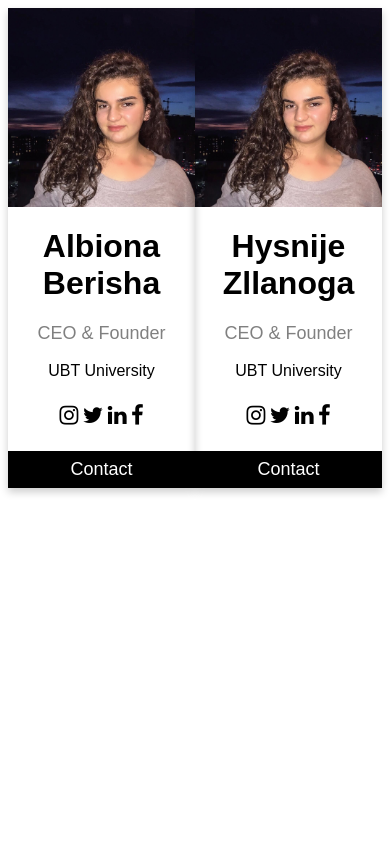
After one commit to Hysnijee/Projekti, a PHP site: page /views/ceo.php in a window 390 px wide. The commit adds this page. Run offline with PHP 8.4, Linux system fonts and the light colour scheme.

Commit message:
Created Ceo.php

```diff
--- a/style/Cosmetics.css
+++ b/style/Cosmetics.css
@@ -114,7 +114,8 @@ h4{
     width:30px;
     align-items: center;
     color: white;
-    border:none;
+    border-style: 1px;
+    border-color: rgb(80, 80, 80);
     cursor: pointer;
     transition: 0.6s ease;
     margin: 10px;
@@ -242,7 +243,7 @@ h4{
         font-size: 40px;
         text-align: center;
         font-style: italic;
-        padding-top: 120px;
+        padding-top: 170px;
     }
 }
 
@@ -276,7 +277,6 @@ h4{
     }
     .Cosmetics img {
         padding-top: 50px;
-        padding-left: 200px;
         width: 300px;
         height: 250px;
         opacity: 0.6;
--- /dev/null
+++ b/style/ceo.css
@@ -0,0 +1,56 @@
+    .main{
+        display: flex;
+        flex-direction: row;
+        justify-content: space-around;
+    }
+    .card {
+        box-shadow: 0 4px 8px 0 rgba(0, 0, 0, 0.2);
+        max-width: 300px;
+        margin: auto;
+        text-align: center;
+        font-family: arial;
+    }
+    .title {
+        color: grey;
+        font-size: 18px;
+    }
+    button {
+        border: none;
+        outline: 0;
+        display: inline-block;
+        padding: 8px;
+        color: white;
+        background-color: #000;
+        text-align: center;
+        cursor: pointer;
+        width: 100%;
+        font-size: 18px;
+    }
+    a {
+        text-decoration: none;
+        font-size: 22px;
+        color: black;
+    }
+    button:hover, a:hover {
+        opacity: 0.7;
+    }
+    #ceoAlbiona{
+        padding-bottom: 200px;
+    }
+    .collapsible {
+        color: white;
+        cursor: pointer;
+        border: none;
+        text-align: center;
+        outline: none;
+
+    }
+    .active, .collapsible:hover {
+        background-color: rgb(31, 30, 30);
+    }
+    .content {
+        padding: 0 18px;
+        display: none;
+        overflow: hidden;
+        background-color: #f1f1f1;
+    }
--- a/views/accessories.php
+++ b/views/accessories.php
@@ -4,8 +4,8 @@
     require_once '../components/productMapper.php';
     include_once '../components/article.php';
     require_once '../components/articleMapper.php';
+    $mapper = new ArticleMapper();
     $mapper2 = new ProductMapper();
-    $mapper = new ArticleMapper();
 ?>
 <!DOCTYPE html>
 <head>
--- /dev/null
+++ b/views/ceo.php
@@ -0,0 +1,67 @@
+<html>
+<head>
+    <meta name="viewport" content="width=device-width, initial-scale=1">
+    <meta charset="UTF-8">
+    <meta http-equiv="X-UA-Compatible" content="IE=edge">
+    <title>Ceo</title>
+    <link rel="stylesheet"  href="../style/ceo.css">
+    <link rel="stylesheet" href="https://cdnjs.cloudflare.com/ajax/libs/font-awesome/4.7.0/css/font-awesome.min.css">
+
+</head>
+<body class="main">
+    <div id="ceoAlbiona">
+    <div class="card">
+        <img src="../images/ceoAlbiona.PNG" alt="Albiona" style="width:100%">
+        <h1>Albiona Berisha</h1>
+        <p class="title">CEO & Founder</p>
+        <p>UBT University</p>
+        <div style="margin: 24px 0;">
+            <a href="https://www.instagram.com/albionaberish/"><i class="fa fa-instagram"></i></a>
+            <a href="https://twitter.com/albionaberish"><i class="fa fa-twitter"></i></a>
+            <a href="#"><i class="fa fa-linkedin"></i></a>
+            <a href="https://www.facebook.com/albiona.berisha.547/"><i class="fa fa-facebook"></i></a>
+        </div>
+        <p><button type="button" class="collapsible">Contact</button></p>
+        <div class="content">
+            <p>+38345123456</p>
+        </div>
+    </div>
+    </div>
+
+    <div id="ceoHysnija">
+        <div class="card">
+            <img src="../images/ceoAlbiona.PNG" alt="Hysnije" style="width:100%">
+            <h1>Hysnije Zllanoga</h1>
+            <p class="title">CEO & Founder</p>
+            <p>UBT University</p>
+            <div style="margin: 24px 0;">
+                <a href="https://www.instagram.com/hysnije_z/"><i class="fa fa-instagram"></i></a>
+                <a href="https://twitter.com/HysnijeZ"><i class="fa fa-twitter"></i></a>
+                <a href="#"><i class="fa fa-linkedin"></i></a>
+                <a href="https://www.facebook.com/hysnije.zllanoga.7"><i class="fa fa-facebook"></i></a>
+            </div>
+            <p><button type="button" class="collapsible">Contact</button></p>
+            <div class="content">
+                <p>+38349123456</p>
+            </div>
+        </div>
+        </div>
+
+        <script>
+            var coll = document.getElementsByClassName("collapsible");
+            var i;
+
+            for (i = 0; i < coll.length; i++) {
+              coll[i].addEventListener("click", function() {
+                this.classList.toggle("active");
+                var content = this.nextElementSibling;
+                if (content.style.display == "block") {
+                  content.style.display = "none";
+                } else {
+                  content.style.display = "block";
+                }
+              });
+            }
+        </script>
+</body>
+</html>
--- a/views/contactUs.php
+++ b/views/contactUs.php
@@ -38,6 +38,12 @@
             </form>
         </div>
     </div>
+
+    <div>
+        <button style="background-color: white; height:30px; margin-left:50px; padding: 5px 5px;">
+        <a href="../views/ceo.php/" style="text-decoration: none; color:white;">
+        Meet the CEOs & Founders of this website</a></button>
+    </div>
     <?php
         include('../reusableCode/footer.php');
     ?>
```
Also changed, not shown: style/accessories.css (+38 -164 lines), views/Cosmetic.php (+0 -20 lines), images/ceoAlbiona.PNG (added).
